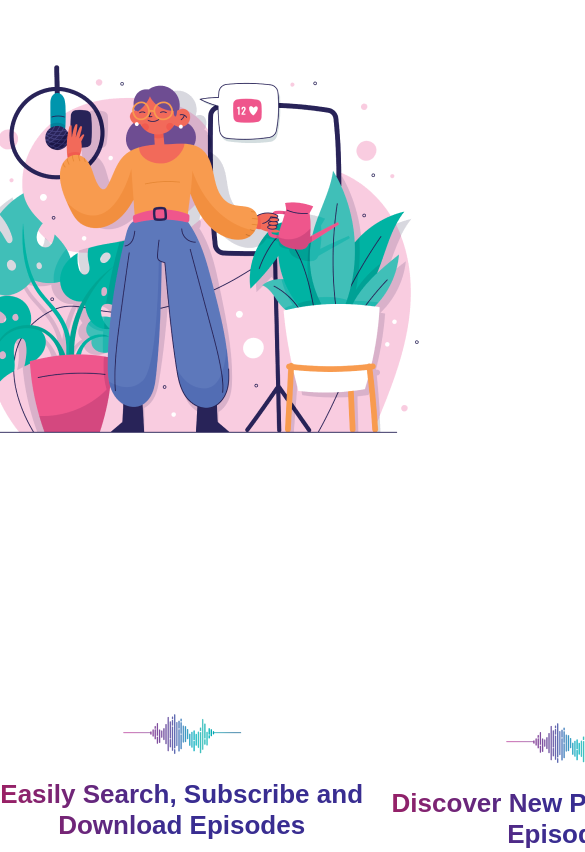
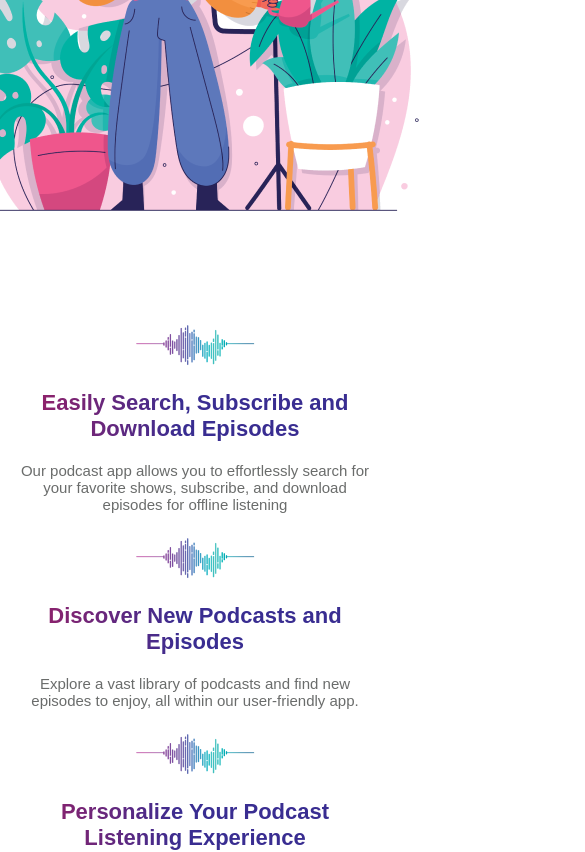
Before and after one commit to bekhzodallaev/milliy-podcast-app, a React (Create React App) app: page / in a window 390 px wide. Shown: the part 2803-3655 px from the top of the page, 585 px wide, since content can reach past the window. Built offline with nearby package versions, Linux system fonts and the light colour scheme; a web font is replaced by a local one.

Commit message:
Add responsiveness to the discovery componenent

```diff
--- a/src/pages/LandingPage/Home/DiscoverComponent/DiscoverStyles.module.css
+++ b/src/pages/LandingPage/Home/DiscoverComponent/DiscoverStyles.module.css
@@ -38,7 +38,29 @@
   line-height: normal;
 }
 /* Media queries */
+/* Phone version */
 
+@media only screen and (max-width: 799px) {
+  .parentContainer {
+    width: 100%;
+    display: flex;
+    flex-direction: column;
+    margin-top: 3.12rem;
+    padding: 1.25rem;
+  }
+  .reusableContainer {
+    width: 100%;
+  }
+  .headingText {
+    font-size: 1.375rem;
+  }
+  .text {
+    font-size: 0.9375rem;
+    width: 100%;
+  }
+}
+
+/* Tablet version */
 @media only screen and (min-width: 800px) and (max-width: 1023px) {
   .parentContainer {
     padding: 0 3.75rem;
--- a/src/pages/LandingPage/Home/PodcastInfo/PodcastInfo.module.css
+++ b/src/pages/LandingPage/Home/PodcastInfo/PodcastInfo.module.css
@@ -120,6 +120,7 @@
   .main_container {
     width: 100%;
     padding: 1.25rem;
+    row-gap: 3.12rem;
   }
   .parent_container {
     width: 100%;
```
